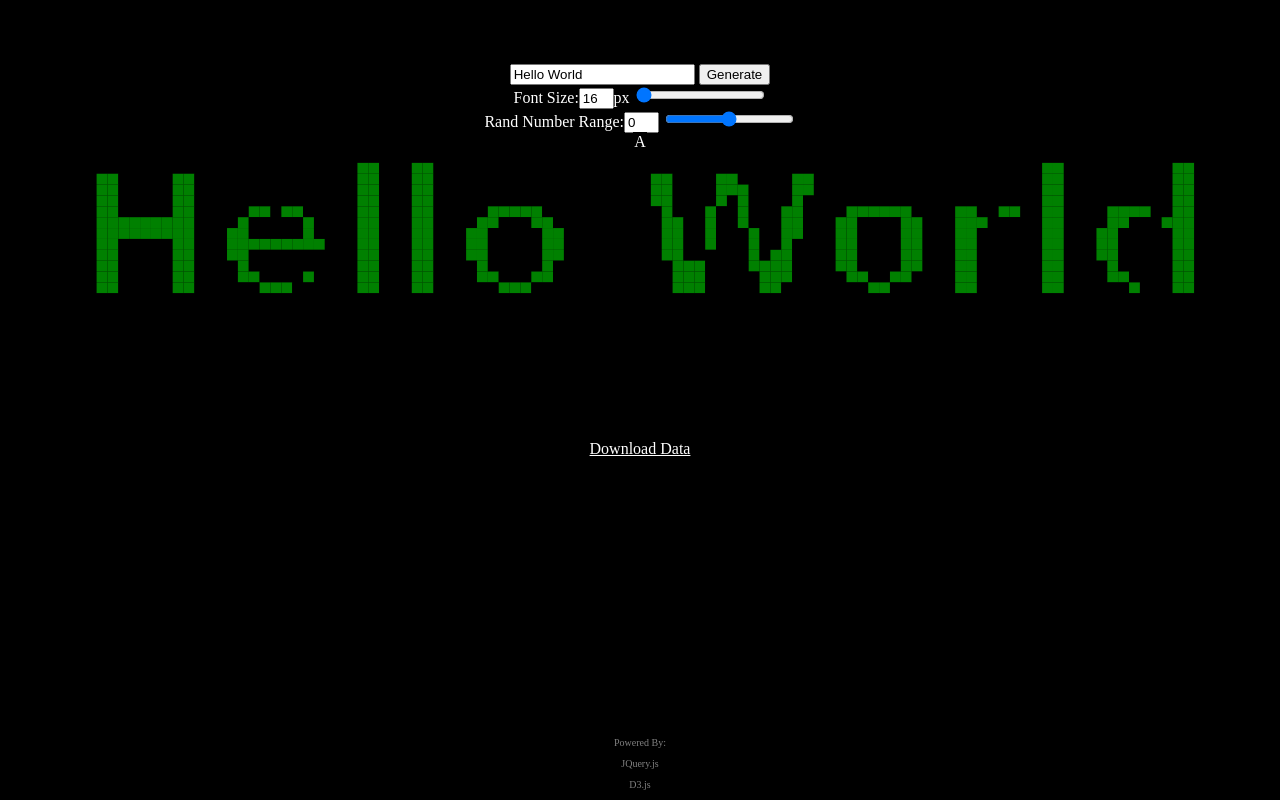
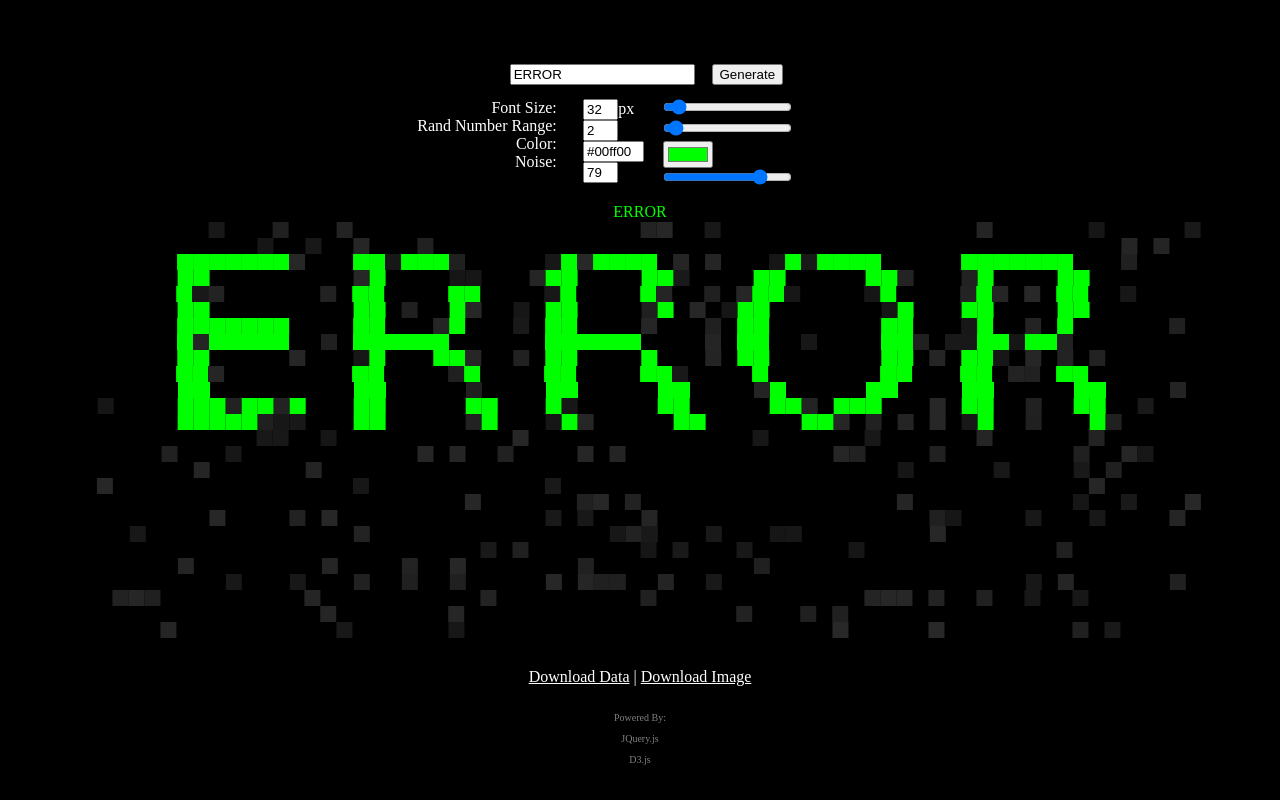
Before and after one commit to Dooomino/Text-Glitch, a plain HTML site: page index.html in a window 1280 px wide. Drawn offline with nearby package versions, Linux system fonts and the light colour scheme.

Commit message:
Add adjustable parameter, add noise,improved performance.

```diff
--- a/css/main.css
+++ b/css/main.css
@@ -1,5 +1,4 @@
 body {
-  height: 100%;
   width: 100%;
   padding: 0;
   margin: 0;
@@ -12,22 +11,18 @@ a {
   color: white;
 }
 
-#map canvas {
-  /*  DEBUG*/
-  /*    background-color: black*/
-  /*
-  border-color: black;
-  border-style: groove;
-  border-width: 0.1px;
-*/
-  padding: 0;
-  margin: 0;
-  align-content: center;
+input {
+  margin: 0 1%;
+  user-select: none;
+}
+
+button {
+  user-select: none;
 }
 
 #map {
-  height: 20%;
   width: 100%;
+  height: auto;
   text-align: center;
   align-content: center;
 }
@@ -62,8 +57,6 @@ a {
 }
 
 footer {
-  position: absolute;
-  bottom: 0;
   text-align: center;
   width: 100%;
   font-size: 10px;
@@ -82,3 +75,79 @@ footer a {
 header {
   margin-bottom: 5%;
 }
+
+#noiseValue {
+  width: 2em;
+}
+
+
+
+.input-val {
+  width: 100%;
+  text-align: left;
+  margin: 0.2% 0 0.2% 1%;
+  padding: 0;
+}
+
+.input-contain {
+  width: 100%;
+  text-align: center;
+  display: flex;
+  margin: 1%;
+}
+
+.left-contain {
+  width: 50%;
+  text-align: right;
+  display: flex;
+}
+
+.right-contain {
+  width: 40%;
+  text-align: left;
+}
+
+.half {
+  width: 50%;
+}
+
+.left {
+  text-align: left;
+}
+
+.right {
+  text-align: right;
+}
+
+.state-text {
+  margin: 0;
+  padding: 0;
+}
+
+.state-val {
+  margin: 0;
+  padding: 0;
+}
+
+.input-state-text {
+  width: 85%;
+  text-align: right;
+  margin: 0.2% 1% 0.2% 0;
+  padding: 0;
+}
+
+.input-state-val {
+  width: 10%;
+  text-align: left;
+  margin: 0.2% 0 0.2% 3%;
+  padding: 0;
+}
+
+#colorText {
+  width: 4em;
+}
+
+.download-select {
+  text-align: center;
+  margin: 2% 0;
+}
--- a/index.html
+++ b/index.html
@@ -16,35 +16,66 @@
 <body>
   <header>
   </header>
-  <div id="map inherit">
+  <div id="map">
     <div class="inputs">
       <div class="contain">
-        <input id="text-input" value="Hello World" type="text" />
+        <input id="text-input" value="ERROR" type="text" onchange="onTextChange()" oninput="onTextChange()" />
         <button id="submit" type="button" onclick="update()">Generate</button>
       </div>
-      <div class="contain">
-        <span>
-          Font Size:<input id="fontValue" value="16" oninput="updateSizeFromInput()" onchange="updateSizeFromInput()">px
-          <input type="range" min="16" max="96" value="1" id="size" oninput="updateSize()" onchange="updateSize()">
-        </span>
+
+      <div class="input-contain">
+        <div class="left-contain">
+          <div class="input-state-text">
+            <p class="state-text">Font Size:</p>
+            <p class="state-text">Rand Number Range:</p>
+            <p class="state-text">Color:</p>
+            <p class="state-text">Noise:</p>
+          </div>
+          <div class="input-state-val">
+            <p class="state-val">
+              <input id="fontValue" value="32" oninput="updateSizeFromInput()" onchange="updateSizeFromInput()">px
+            </p>
+            <p class="state-val">
+              <input id="randValue" value="0" oninput="updateRandFromInput()" onchange="updateRandFromInput()">
+            </p>
+            <p class="state-val">
+              <input id="colorText" value="#00ff00" type="text" onchange="updateColorFromInput()" oninput="updateColorFromInput()" /></p>
+            <p class="state-val">
+              <input id="noiseValue" value="0" oninput="updateNoiseFromInput()" onchange="updateNoiseFromInput()">
+            </p>
+          </div>
+        </div>
+
+        <div class="right-contain">
+          <p class="input-val">
+            <input type="range" min="16" max="256" value="32" id="size" oninput="updateSize()" onchange="updateSize()">
+          </p>
+          <p class="input-val">
+            <input type="range" min="0" max="50" value="0" id="rand" oninput="updateRand()" onchange="updateRand()">
+          </p>
+          <p class="input-val">
+            <input type="color" value="#00ff00" id="colorSelector" oninput="updateColor()" onchange="updateColor()">
+          </p>
+          <p class="input-val">
+            <input type="range" min="0" max="100" value="0" id="noise" oninput="updateNoise()" onchange="updateNoise()">
+          </p>
+        </div>
 
       </div>
-      <div class="contain">
-        <span>
-          Rand Number Range:<input id="randValue" value="0" oninput="updateRandFromInput()" onchange="updateRandFromInput()">
-          <input type="range" min="-50" max="50" value="0" id="rand" oninput="updateRand()" onchange="updateRand()">
-        </span>
-      </div>
+
       <div class="contain">
         <span id="example"> A </span>
       </div>
     </div>
     <div class="contain">
-      <svg width="100" height="100" id="svg"></svg>
+      <svg width="100" height="100" id="svg" xmlns="http://www.w3.org/2000/svg"></svg>
     </div>
   </div>
-  <div class="contain">
-    <a id="download" href="#">Download Data</a>
+  <div class="contain download-select">
+    <a id="downloadData" href="#">Download Data</a>
+    <span class="sep">|</span>
+    <a id="downloadImg" href="javascript:downloadSVG();">Download Image</a>
+
   </div>
   <footer>
     <p class="announce">Powered By:</p>
--- a/js/main.js
+++ b/js/main.js
@@ -10,10 +10,43 @@ var fontsize = 16;
 var svg = d3.selectAll("svg");
 var Rrange = 0;
 
+var cx = 0,
+  cy = 0;
+
+function randFlip() {
+  return Math.random() * 100 % 2 == 0 ? -1 : 1;
+}
+
+function noiseColor(hex, noiseAmt) {
+  var result = /^#?([a-f\d]{2})([a-f\d]{2})([a-f\d]{2})$/i.exec(hex);
+  if (!result)
+    return null;
+  var r = parseInt(((255 - result[1], 16) * (100 + noiseAmt) / 100));
+  var g = parseInt(((255 - result[2], 16) * (100 + noiseAmt) / 100));
+  var b = parseInt(((255 - result[3], 16) * (100 + noiseAmt) / 100));
+
+  if (r < 10) r = '0' + r.toString(16);
+  if (g < 10) g = '0' + g.toString(16);
+  if (b < 10) b = '0' + b.toString(16);
+
+  return '#' + r + g + b
+}
+
 function init() {
   d3.selectAll("svg")
     .attr("width", innerWidth * 0.9)
     .attr("height", innerHeight * 0.8);
+  var bar = $("#rand");
+  bar.val(bar.attr('min') + Math.random() * bar.attr('max'));
+  bar = $("#noise");
+  bar.val(bar.attr('min') + Math.random() * bar.attr('max'));
+
+
+  onTextChange();
+  updateColor();
+  updateRand();
+  updateNoise();
+
   update();
 }
 
@@ -31,7 +64,6 @@ function updateRandFromInput() {
     randT.val(parseInt(bar.attr('max')))
   bar.val(randT.val());
   Rrange = parseInt(bar.val());
-
 }
 
 function updateSize() {
@@ -43,6 +75,37 @@ function updateSize() {
   example.css("font-size", bar.val() + "px");
 }
 
+function updateNoise() {
+  var bar = $("#noise");
+  var noiseText = $("#noiseValue");
+  noiseText.val(bar.val());
+}
+
+function updateNoiseFromInput() {
+  var bar = $("#noise");
+  var noiseText = $("#noiseValue");
+  if (noiseText.val() > parseInt(bar.attr('max')))
+    noiseText.val(parseInt(bar.attr('max')))
+  bar.val(noiseText.val());
+}
+
+
+function updateColor() {
+  var example = $("#example");
+  var colorP = $("#colorSelector");
+  var colorT = $("#colorText");
+  example.css("color", colorP.val());
+  colorT.val(colorP.val());
+}
+
+function updateColorFromInput() {
+  var example = $("#example");
+  var colorP = $("#colorSelector");
+  var colorT = $("#colorText");
+  example.css("color", colorP.val());
+  colorP.val(colorT.val());
+}
+
 function updateSizeFromInput() {
   var bar = $("#size");
   var fontText = $("#fontValue");
@@ -52,6 +115,17 @@ function updateSizeFromInput() {
   bar.val(fontText.val());
   fontsize = fontText.val();
   example.css("font-size", fontText.val() + "px");
+}
+
+function onTextChange() {
+  var example = $("#example");
+  example.html($("#text-input").val());
+}
+
+function getColor(d, colorVal, noiseVal) {
+  var randNoise = Math.random() * noiseVal;
+
+  return d.inv ? noiseColor(colorVal, randNoise) : colorVal
 }
 
 
@@ -92,49 +166,91 @@ function update() {
       else
         imgd.push(255);
     }
-    output = [];
+    var imgd_tr = [];
+    output = []
     while (imgd.length) {
-      output.push(imgd.splice(0, tw));
+      imgd_tr.push(imgd.splice(0, tw));
+    }
+    cx = imgd_tr[0].length;
+    cy = imgd_tr.length;
+    var noiseFac = parseInt(Math.random() * cy) + 1;
+    for (var i = 0; i < imgd_tr.length; i++) {
+      var line = [];
+      for (var j = 0; j < imgd_tr[i].length; j++) {
+        noiseFac = parseInt(Math.random() * cy) + 1;
+        if (imgd_tr[i][j] == 255) {
+          if (j % noiseFac != 0 || j == 0) {
+            line.push({
+              data: imgd_tr[i][j],
+              x: i,
+              y: j,
+              inv: false
+            })
+          } else {
+            line.push({
+              data: imgd_tr[i][j],
+              x: i,
+              y: j,
+              inv: true
+            })
+          }
+        } else {
+          if (j % noiseFac == 0 && j != 0) {
+            line.push({
+              data: 0,
+              x: i,
+              y: j,
+              inv: true,
+            })
+          }
+        }
+      }
+      output.push(line)
     }
     //DEBUG
     //    console.log(output);
     draw(output);
+    //DEBUG
     //    ctx.strokeRect(ltx, lty, tw, th);
     //map.append(c);
     json = JSON.stringify(output);
     var file = "data:text/json;charset=utf-8," + encodeURIComponent(json);
-    var el = document.getElementById('download');
+    var el = document.getElementById('downloadData');
     el.setAttribute("href", file);
-    el.setAttribute("download", "data.json");
+    el.setAttribute("downloadData", "data.json");
   }
 }
 
+function draw(output) {
+  var colorVal = $("#colorSelector").val();
+  var noiseVal = parseInt($("#noiseValue").val());
+  var invColor = noiseColor(colorVal, noiseVal);
+  //  console.log(invColor);
 
-function draw(data) {
   svg.selectAll("g").remove();
   var sizeX = svg.attr("width");
-  var rects = sizeX / data[0].length; // rect width;
-  svg.attr("height", rects * data.length);
+  var rects = sizeX / cx; // rect width;
+  svg.attr("height", rects * cy);
   var sizeY = svg.attr("height");
 
   var scaleX = d3.scaleLinear()
-    .domain([0, data[0].length])
+    .domain([0, cx])
     .range([0, sizeX]);
   var scaleY = d3.scaleLinear()
-    .domain([0, data.length])
+    .domain([0, cy])
     .range([0, sizeY]);
 
   var row = svg.selectAll(".row")
-    .data(data)
+    .data(output)
     .join(
       enter => enter.append("g")
       .attr("class", "row")
       .attr('transform', (d, i) =>
-        'translate(0,' + (i * rects) + ')'
+        'translate(' + randFlip() * Rrange * Math.random() + ',' + (i * rects) + ')'
       ),
       up => up.selectAll(".row")
       .attr('transform', (d, i) =>
-        'translate(0,' + (i * rects) + ')'
+        'translate(' + randFlip() * Rrange * Math.random() + ',' + (i * rects) + ')'
       ),
       exit => exit.selectAll(".row").remove()
     );
@@ -144,24 +260,20 @@ function draw(data) {
     .join(
       enter => enter.append("rect")
       .attr("class", "pixel")
-      .attr("x", (d, j) => scaleX(j))
+      .attr("x", (d) => scaleX(d.y))
       .attr("y", 0)
-      .attr('transform', (d, i) =>
-        'translate(' + Rrange * Math.random() + ',0)'
-      )
+      //      .attr('transform', (d, i) => 'translate(0,' + Rrange / 2 * Math.random() + ')')
       .attr("width", rects)
       .attr("height", rects)
-      .style("fill", (d) => d == 0 ? "black" : "green"),
+      .style("fill", (d) => getColor(d, colorVal, noiseVal)),
       up => up.selectAll(".pixel")
       .attr("class", "pixel")
       .attr("x", (d, j) => scaleX(j))
       .attr("y", 0)
-      .attr('transform', (d, i) =>
-        'translate(' + Rrange * Math.random() + ',0)'
-      )
+      //      .attr('transform', (d, i) => 'translate(0,' + Rrange / 2 * Math.random() + ')')
       .attr("width", rects)
       .attr("height", rects)
-      .style("fill", (d) => d == 0 ? "black" : "green"),
+      .style("fill", (d) => getColor(d, colorVal, noiseVal)),
       exit => exit.selectAll(".pixel").remove()
     );
 
@@ -179,3 +291,18 @@ function draw(data) {
   //      .attr("fill", (d, i) => d[i] == 0 ? "black" : "green")
   //    )
 }
+
+
+function downloadSVG() {
+  var svg = $('#svg').clone();
+  svg.css("background-color", "black");
+  svg = svg[0].outerHTML;
+  //  console.log(svg);
+  var prepend = '<?xml version="1.0" standalone="no"?>\r\n'
+  const blob = new Blob([prepend, svg.toString()]);
+  var el = document.createElement("a");
+  el.download = "download.svg";
+  el.href = window.URL.createObjectURL(blob);
+  el.click();
+  el.remove();
+}
```
